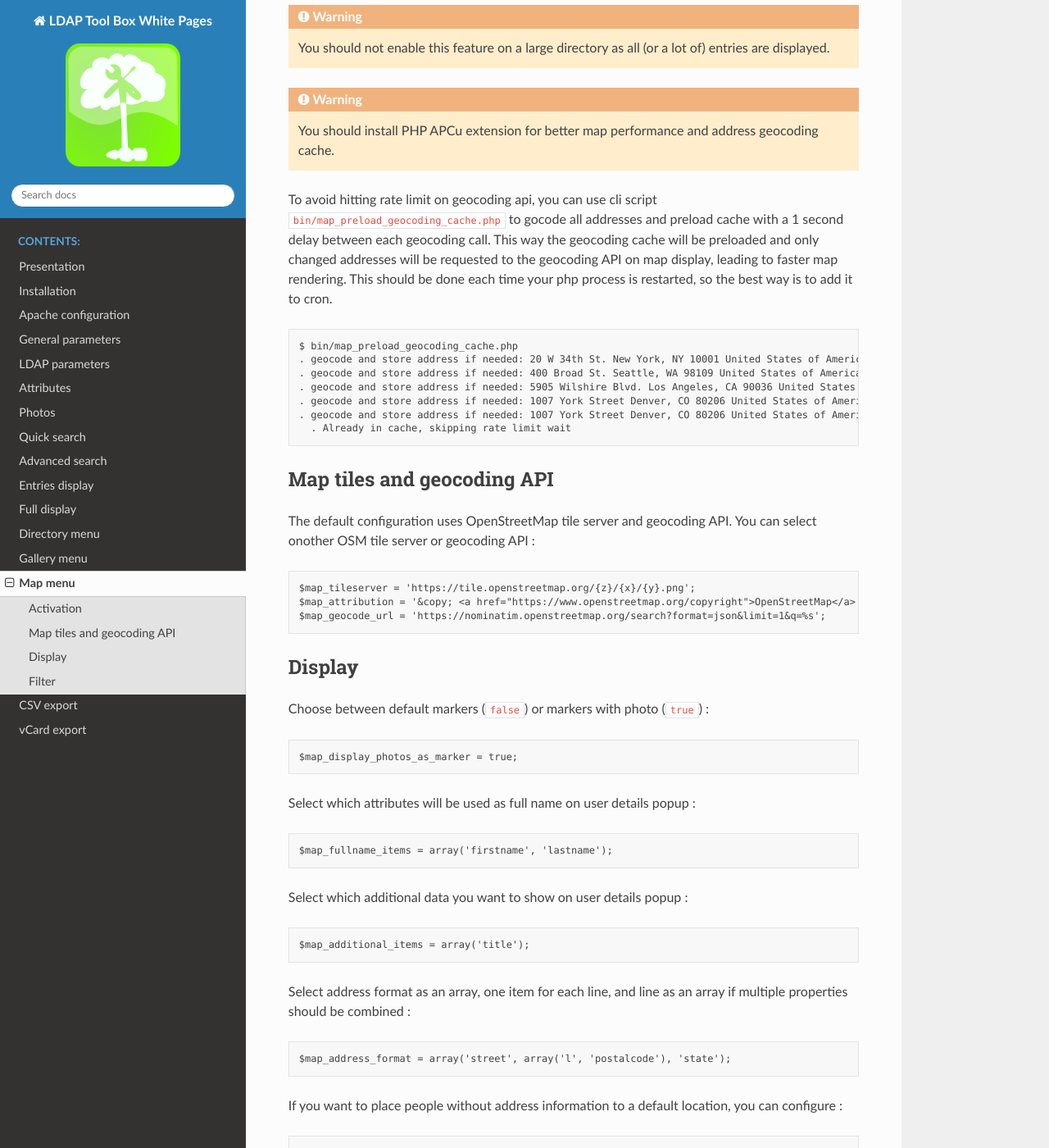
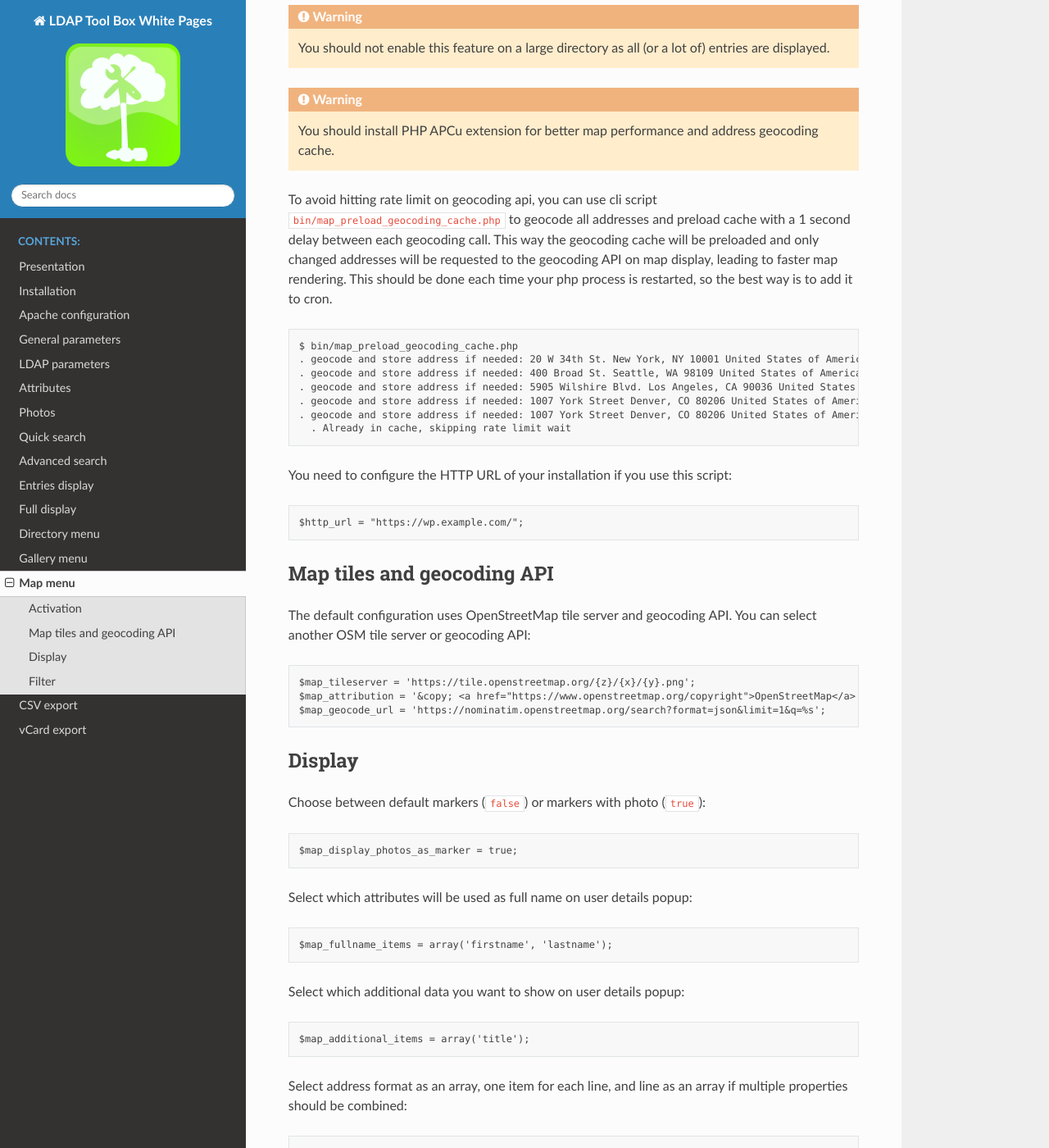
Before and after one commit to ltb-project/white-pages, a Sphinx documentation site: the page built from docs/mapmenu.rst, in a window 1280 px wide and 1400 px high, scrolled down 421 px. Shown: the whole window at 82% size. Built offline with Sphinx 7.4.7 and the Read the Docs theme 2.0.0, drawn with Linux system fonts in a browser that asks for light colours; some of the changed text lies outside the part shown.

Commit message:
Map documentation

```diff
--- a/docs/mapmenu.rst
+++ b/docs/mapmenu.rst
@@ -18,7 +18,7 @@ Enable or disable this feature :
 
 .. warning:: You should install PHP APCu extension for better map performance and address geocoding cache.
 
-To avoid hitting rate limit on geocoding api, you can use cli script ``bin/map_preload_geocoding_cache.php`` to gocode all addresses and
+To avoid hitting rate limit on geocoding api, you can use cli script ``bin/map_preload_geocoding_cache.php`` to geocode all addresses and
 preload cache with a 1 second delay between each geocoding call. This way the geocoding cache will be preloaded and only changed addresses will
 be requested to the geocoding API on map display, leading to faster map rendering.
 This should be done each time your php process is restarted, so the best way is to add it to cron.
@@ -33,11 +33,16 @@ This should be done each time your php process is restarted, so the best way is
     . geocode and store address if needed: 1007 York Street Denver, CO 80206 United States of America
       . Already in cache, skipping rate limit wait
 
+You need to configure the HTTP URL of your installation if you use this script:
+
+.. code-block:: php
+
+    $http_url = "https://wp.example.com/";
 
 Map tiles and geocoding API
 ---------------------------
 
-The default configuration uses OpenStreetMap tile server and geocoding API. You can select onother OSM tile server or geocoding API :
+The default configuration uses OpenStreetMap tile server and geocoding API. You can select another OSM tile server or geocoding API:
 
 .. code-block:: php
 
@@ -47,32 +52,31 @@ The default configuration uses OpenStreetMap tile server and geocoding API. You
 
 Display
 -------
-
-Choose between default markers (``false``) or markers with photo (``true``) :
+Choose between default markers (``false``) or markers with photo (``true``):
 
 .. code-block:: php
 
     $map_display_photos_as_marker = true;
 
-Select which attributes will be used as full name on user details popup :
+Select which attributes will be used as full name on user details popup:
 
 .. code-block:: php
 
     $map_fullname_items = array('firstname', 'lastname');
 
-Select which additional data you want to show on user details popup :
+Select which additional data you want to show on user details popup:
 
 .. code-block:: php
 
     $map_additional_items = array('title');
 
-Select address format as an array, one item for each line, and line as an array if multiple properties should be combined :
+Select address format as an array, one item for each line, and line as an array if multiple properties should be combined:
 
 .. code-block:: php
 
     $map_address_format = array('street', array('l', 'postalcode'), 'state');
 
-If you want to place people without address information to a default location, you can configure :
+If you want to place people without address information to a default location, you can configure:
 
 .. code-block:: php
 
@@ -83,7 +87,7 @@ If you want to place people without address information to a default location, y
 Filter
 -------
 
-Map page uses the default LDAP user filter. But you can override it, for example to display entries that have the jpegPhoto attribute :
+Map page uses the default LDAP user filter. But you can override it, for example to display entries that have the jpegPhoto attribute:
 
 .. code-block:: php
 
```
Also changed, not shown: other parts of docs/mapmenu.rst (+2 -2 lines), 1 other file.
